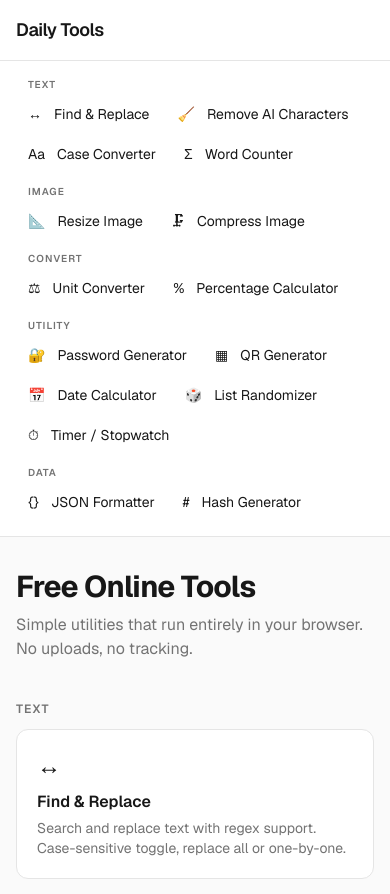
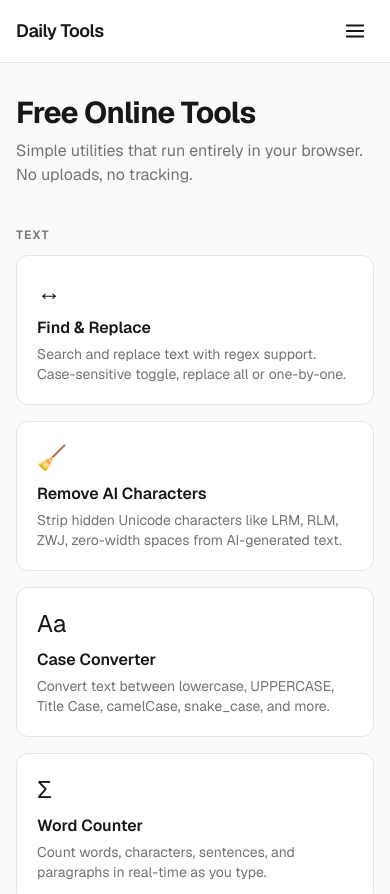
Before and after one commit to azwarxanas/tools, a Next.js app: page / in a window 390 px wide. Shown: the top 894 px of the page. Built offline with nearby package versions, Linux system fonts and the light colour scheme.

Commit message:
mobile hamburger menu with slide-out sidebar

```diff
--- a/app/layout.tsx
+++ b/app/layout.tsx
@@ -1,6 +1,9 @@
-import type { Metadata } from "next";
+"use client";
+
+import { useState } from "react";
 import { Geist, Geist_Mono } from "next/font/google";
 import Link from "next/link";
+import { usePathname } from "next/navigation";
 import "./globals.css";
 
 const geistSans = Geist({
@@ -12,12 +15,6 @@ const geistMono = Geist_Mono({
   variable: "--font-geist-mono",
   subsets: ["latin"],
 });
-
-export const metadata: Metadata = {
-  title: "Daily Tools — Free Online Utilities",
-  description:
-    "Free online tools: text processing, image editing, developer utilities, and more. All processing done in your browser — no data uploaded.",
-};
 
 const menuGroups = [
   {
@@ -65,20 +62,79 @@ const menuGroups = [
 export default function RootLayout({
   children,
 }: Readonly<{ children: React.ReactNode }>) {
+  const [open, setOpen] = useState(false);
+  const pathname = usePathname();
+
+  const close = () => setOpen(false);
+
   return (
     <html
       lang="en"
       className={`${geistSans.variable} ${geistMono.variable} h-full antialiased`}
     >
       <body className="min-h-full flex flex-col md:flex-row">
-        <aside
-          className="w-full md:w-64 border-b md:border-b-0 md:border-r flex flex-col shrink-0"
+        {/* Mobile top bar */}
+        <div
+          className="md:hidden flex items-center justify-between px-4 py-3 border-b"
           style={{ borderColor: "var(--border)", backgroundColor: "var(--surface)" }}
         >
-          <div className="p-4 border-b" style={{ borderColor: "var(--border)" }}>
+          <Link href="/" className="font-semibold text-lg tracking-tight" onClick={close}>
+            Daily Tools
+          </Link>
+          <button
+            onClick={() => setOpen(!open)}
+            className="p-2 rounded-lg hover:bg-neutral-100 dark:hover:bg-neutral-800 transition-colors"
+            aria-label="Toggle menu"
+          >
+            <svg width="22" height="22" viewBox="0 0 24 24" fill="none" stroke="currentColor" strokeWidth="2" strokeLinecap="round">
+              {open ? (
+                <>
+                  <line x1="18" y1="6" x2="6" y2="18" />
+                  <line x1="6" y1="6" x2="18" y2="18" />
+                </>
+              ) : (
+                <>
+                  <line x1="3" y1="6" x2="21" y2="6" />
+                  <line x1="3" y1="12" x2="21" y2="12" />
+                  <line x1="3" y1="18" x2="21" y2="18" />
+                </>
+              )}
+            </svg>
+          </button>
+        </div>
+
+        {/* Overlay */}
+        {open && (
+          <div
+            className="md:hidden fixed inset-0 z-40 bg-black/30"
+            onClick={close}
+          />
+        )}
+
+        {/* Sidebar */}
+        <aside
+          className={`
+            fixed md:sticky top-0 z-50 md:z-auto
+            h-full w-64
+            transform transition-transform duration-200 ease-in-out
+            ${open ? "translate-x-0" : "-translate-x-full"}
+            md:translate-x-0
+            border-r flex flex-col shrink-0
+          `}
+          style={{ borderColor: "var(--border)", backgroundColor: "var(--surface)" }}
+        >
+          <div className="p-4 border-b hidden md:block" style={{ borderColor: "var(--border)" }}>
             <Link href="/" className="font-semibold text-lg tracking-tight block">
               Daily Tools
             </Link>
+          </div>
+          <div className="p-4 border-b md:hidden flex items-center justify-between" style={{ borderColor: "var(--border)" }}>
+            <span className="font-semibold text-lg tracking-tight">Daily Tools</span>
+            <button onClick={close} className="p-1 rounded hover:bg-neutral-100 dark:hover:bg-neutral-800" aria-label="Close menu">
+              <svg width="20" height="20" viewBox="0 0 24 24" fill="none" stroke="currentColor" strokeWidth="2" strokeLinecap="round">
+                <line x1="18" y1="6" x2="6" y2="18" /><line x1="6" y1="6" x2="18" y2="18" />
+              </svg>
+            </button>
           </div>
           <nav className="p-4 flex-1 overflow-y-auto space-y-3">
             {menuGroups.map((group) => (
@@ -86,17 +142,31 @@ export default function RootLayout({
                 <div className="text-[10px] font-semibold uppercase tracking-widest mb-1 px-3" style={{ color: "var(--muted)" }}>
                   {group.label}
                 </div>
-                <div className="flex md:flex-col gap-1 flex-wrap">
-                  {group.items.map((item) => (
+                <div className="flex flex-col gap-1">
+                  {group.items.map((item) => {
+                    const active = pathname === item.href;
+                    return (
                       <Link
                         key={item.href}
                         href={item.href}
-                      className="flex items-center gap-3 px-3 py-2 text-sm rounded-lg hover:bg-neutral-100 dark:hover:bg-neutral-800 transition-colors w-auto md:w-full"
+                        onClick={close}
+                        className="flex items-center gap-3 px-3 py-2 text-sm rounded-lg transition-colors"
+                        style={{
+                          backgroundColor: active ? "var(--accent)" : "transparent",
+                          color: active ? "#fff" : "inherit",
+                        }}
+                        onMouseEnter={(e) => {
+                          if (!active) e.currentTarget.style.backgroundColor = "rgba(128,128,128,0.1)";
+                        }}
+                        onMouseLeave={(e) => {
+                          if (!active) e.currentTarget.style.backgroundColor = "transparent";
+                        }}
                       >
                         <span>{item.icon}</span>
                         <span>{item.title}</span>
                       </Link>
-                  ))}
+                    );
+                  })}
                 </div>
               </div>
             ))}
@@ -109,7 +179,8 @@ export default function RootLayout({
           </div>
         </aside>
 
-        <div className="flex-1 flex flex-col min-w-0">
+        {/* Main Content */}
+        <div className="flex-1 flex flex-col min-w-0 min-h-screen">
           <main className="flex-1 px-4 py-8 max-w-4xl mx-auto w-full">
             {children}
           </main>
```
Lines whose indentation alone changed are shown as unchanged.
